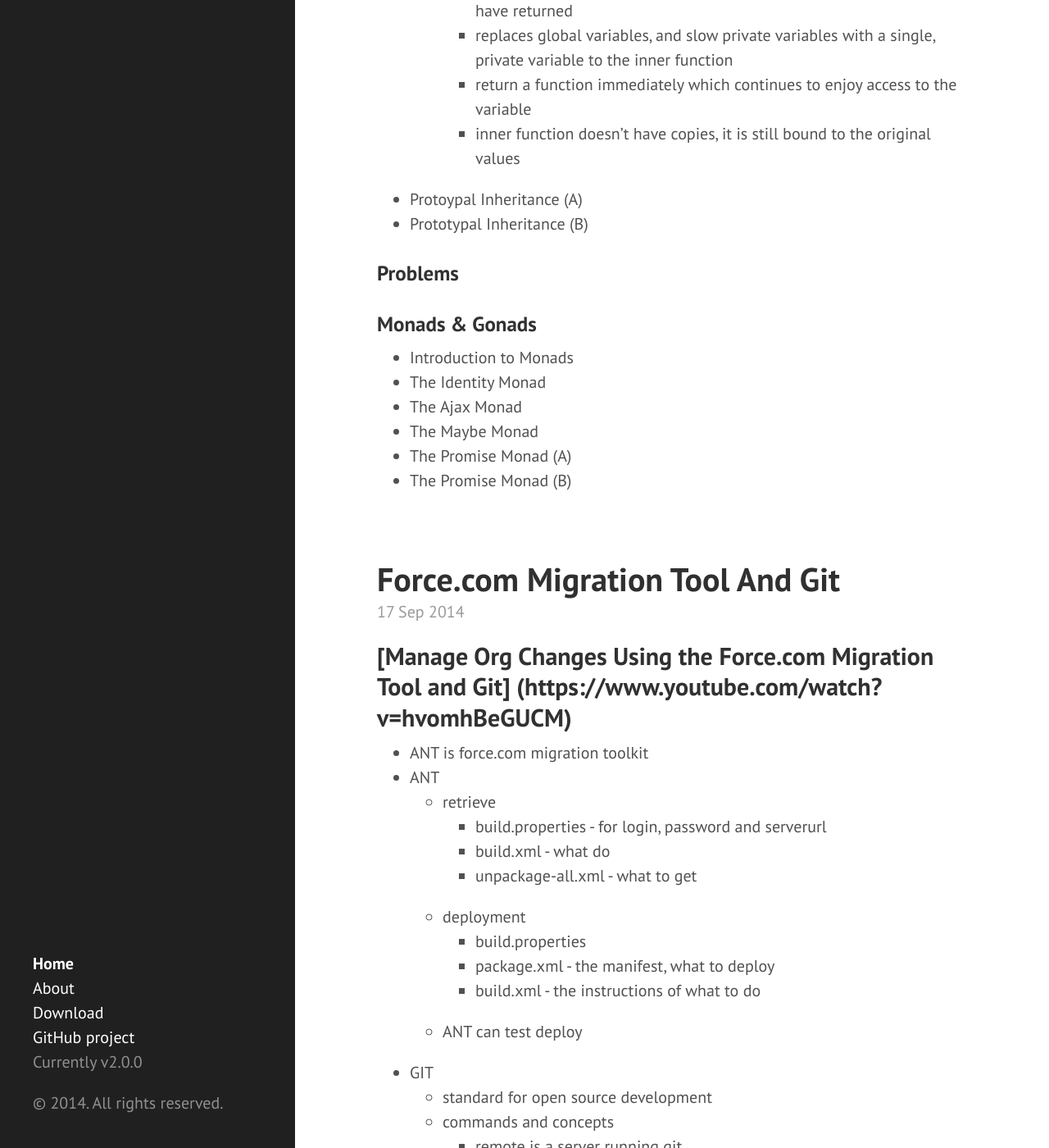
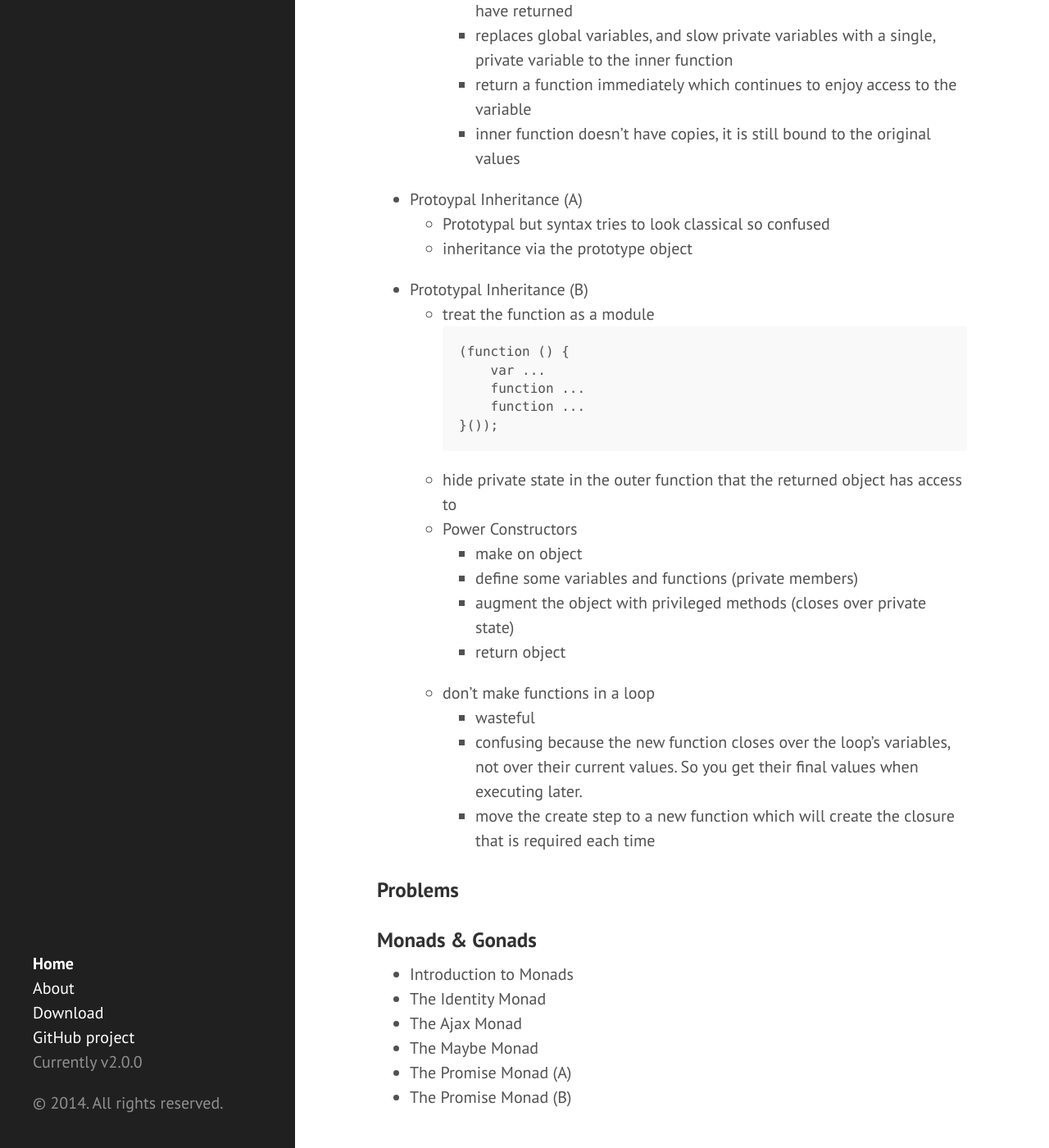
Before and after one commit to eneiand/eneiand.github.io, a Jekyll site: the page built from index.html, in a window 1280 px wide and 1400 px high, scrolled down 11264 px. Shown: the whole window at 82% size. Built offline with Jekyll 4.4.1, drawn with Linux system fonts in a browser that asks for light colours; Markdown is read by kramdown in place of the engine named in the settings; the list of posts is cut into pages by our own code.

Commit message:
Update 2014-09-17-javascript-good-parts.md

````diff
--- a/_posts/2014-09-17-javascript-good-parts.md
+++ b/_posts/2014-09-17-javascript-good-parts.md
@@ -284,8 +284,30 @@
     * replaces global variables, and slow private variables with a single, private variable to the inner function
     * return a function immediately which continues to enjoy access to the variable
     * inner function doesn't have copies, it is still bound to the original values
+
 * Protoypal Inheritance (A)
+  * Prototypal but syntax tries to look classical so confused
+  * inheritance via the prototype object
+
 * Prototypal Inheritance (B)
+  * treat the function as a module
+  ```
+    (function () {
+        var ...
+        function ...
+        function ...
+    }());
+  ```
+  * hide private state in the outer function that the returned object has access to
+  * Power Constructors
+    * make on object
+    * define some variables and functions (private members)
+    * augment the object with privileged methods (closes over private state)
+    * return object
+  * don't make functions in a loop
+    *  wasteful
+    *  confusing because the new function closes over the loop's variables, not over their current values. So you get their final values when executing later.
+    *  move the create step to a new function which will create the closure that is required each time
 
 ### Problems
 
````
